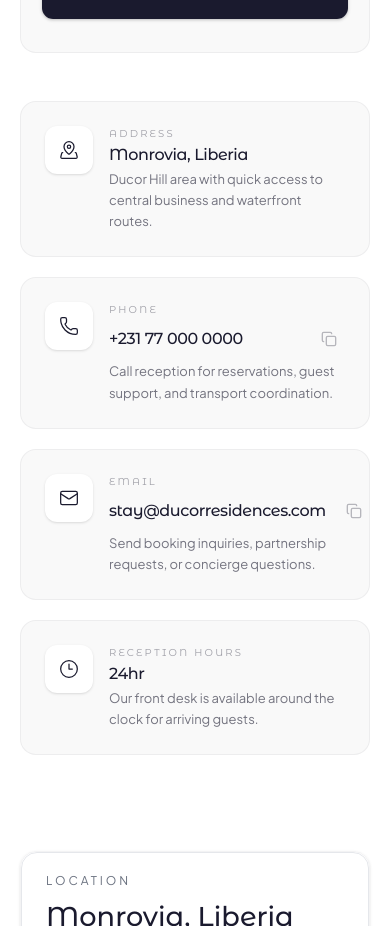
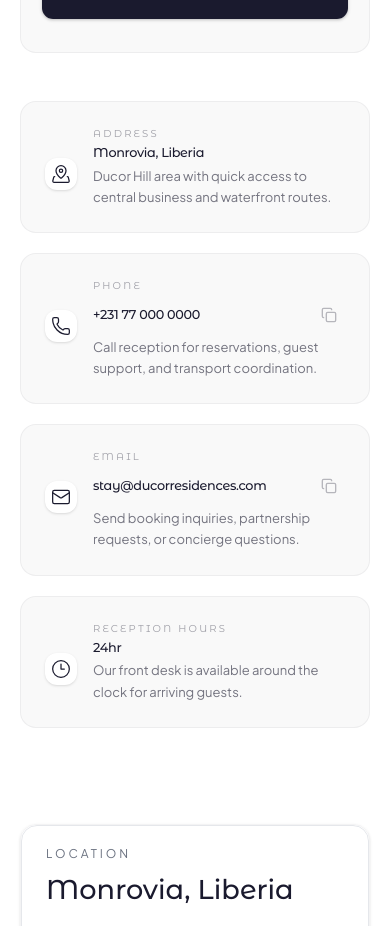
Before and after one commit to robert-dominic/ducor-residences, a Next.js app: page /contact in a window 390 px wide. Shown: the part 1201-2127 px from the top of the page. Built offline with nearby package versions, Linux system fonts and the light colour scheme.

Commit message:
style: tightened info cards spacing

```diff
--- a/components/contact/InfoCards.tsx
+++ b/components/contact/InfoCards.tsx
@@ -88,7 +88,7 @@ export default function InfoCards() {
             key={item.title}
             className="rounded-2xl border border-primary/5 bg-[#F9F9F9] p-6 flex items-start gap-4 group transition-all hover:bg-white"
           >
-            <div className="flex h-12 w-12 shrink-0 items-center justify-center rounded-xl bg-white text-primary shadow-sm group-hover:bg-primary group-hover:text-white transition-colors duration-300">
+            <div className="flex h-8 w-8 md:h-12 md:w-12 mt-8 md:mt-5 shrink-0 items-center justify-center rounded-xl bg-white text-primary shadow-sm group-hover:bg-primary group-hover:text-white transition-colors duration-300">
               <Icon size={20} strokeWidth={1.5} />
             </div>
 
@@ -101,12 +101,12 @@ export default function InfoCards() {
                 {href ? (
                   <a
                     href={href}
-                    className="font-heading text-[1rem] font-medium leading-none tracking-tight text-primary transition-colors hover:text-primary/70"
+                    className="font-heading text-[0.8rem] md:text-[1rem] font-medium leading-none tracking-tight text-primary transition-colors hover:text-primary/70"
                   >
                     {item.value}
                   </a>
                 ) : (
-                  <p className="font-heading text-[1rem] font-medium leading-none tracking-tight text-primary">
+                  <p className="font-heading text-[0.8rem] md:text-[1rem] font-medium leading-none tracking-tight text-primary">
                     {item.value}
                   </p>
                 )}
```
